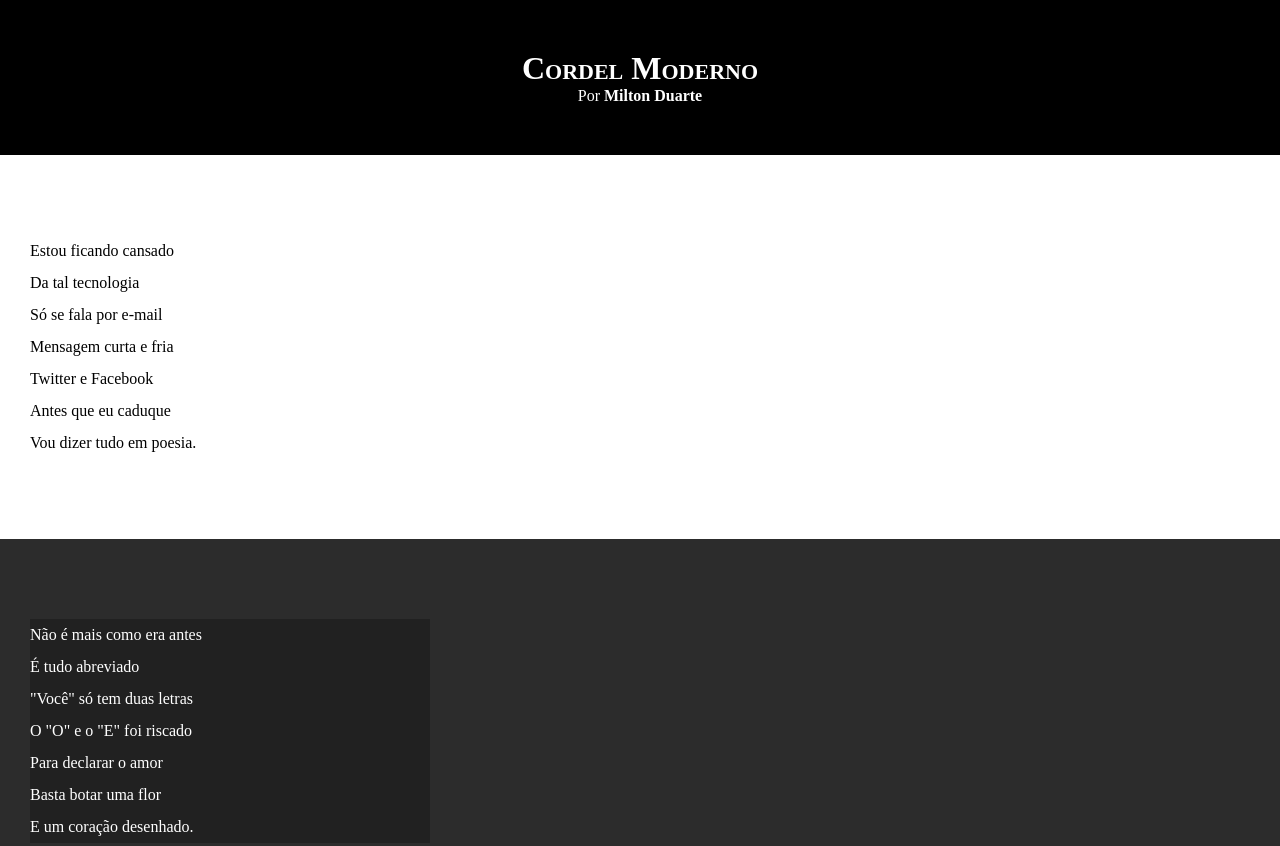
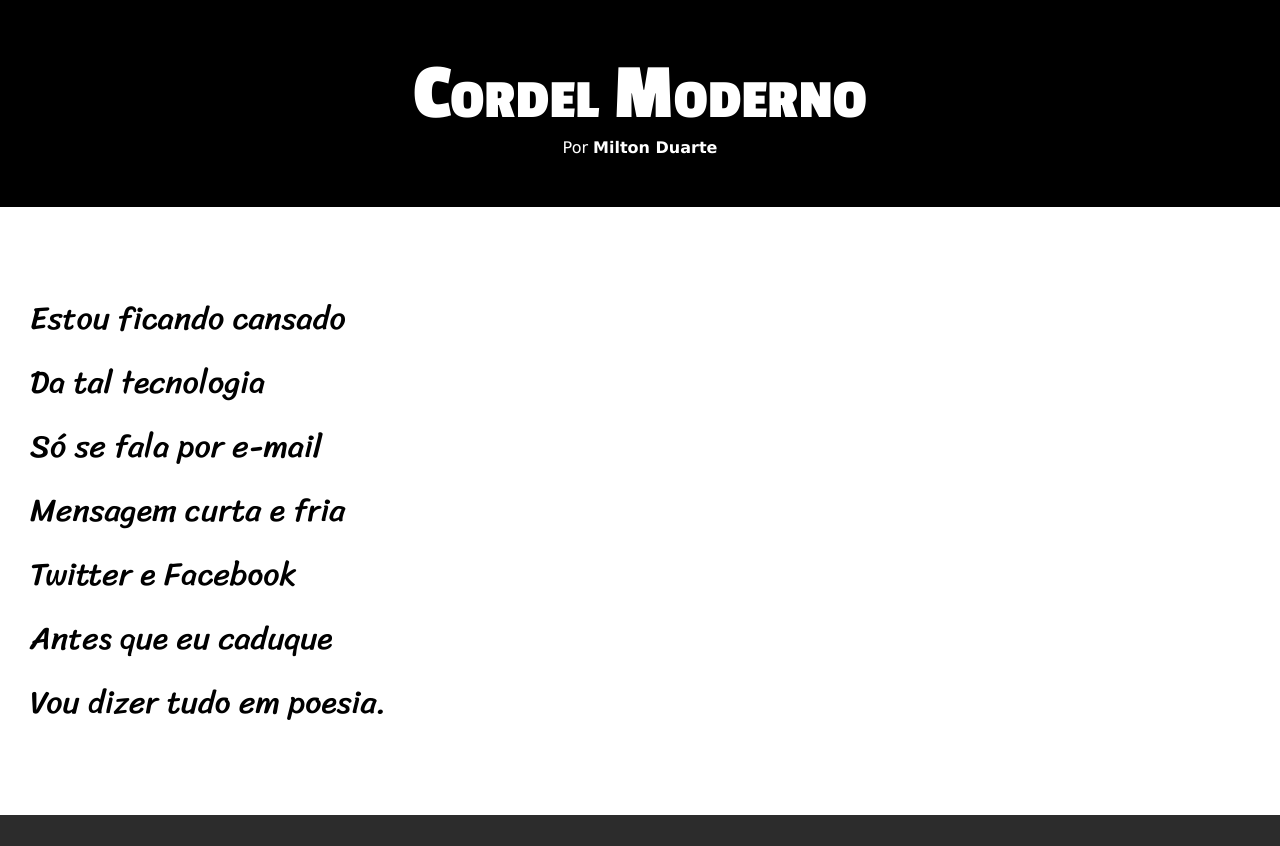
Before and after one commit to dirlei12/htmlCssModulo03, a plain HTML site: page Desafios/projetoCordel/index.html in a window 1280 px wide. Shown: the top 846 px of the page. Drawn offline with Linux system fonts and the light colour scheme.

Commit message:
Update style.css

```diff
--- a/Desafios/projetoCordel/style.css
+++ b/Desafios/projetoCordel/style.css
@@ -1,12 +1,28 @@
 @charset "UTF-8";
+
+@import url('https://fonts.googleapis.com/css2?family=Passion+One:wght@400;700&display=swap');
+
+@import url('https://fonts.googleapis.com/css2?family=Sriracha&display=swap');
+
+:root {
+    --fonte1: Verdana, Geneva, Tahoma, sans-serif;
+    --fonte2: 'Passion One', cursive;
+    --fonte3: 'Sriracha', cursive;
+}
+
+
 *{
     margin: 0px;
     padding: 0px;
+
 }
+
 
 html, body{
     min-height: 100vh;
-    background-color: darkgray
+    background-color: darkgray;
+    font-family: var(--fonte1);
+
 }
 
 header{
@@ -18,6 +34,8 @@ header{
 header > h1 {
     padding-top: 50px;
     font-variant: small-caps;
+    font-family: var(--fonte2);
+    font-size: 5em;
 }
 
 header > p {
@@ -39,6 +57,8 @@ section{
     padding-bottom: 10vh;
     line-height: 2em;
     padding-left: 30px;
+    font-family: var(--fonte3);
+    font-size: 2em;
 }
 
 section.normal{
@@ -47,6 +67,7 @@ section.normal{
 
 }
 section.imagem{
+
     background-color: rgb(44, 44, 44);
     color: white;
 
```
